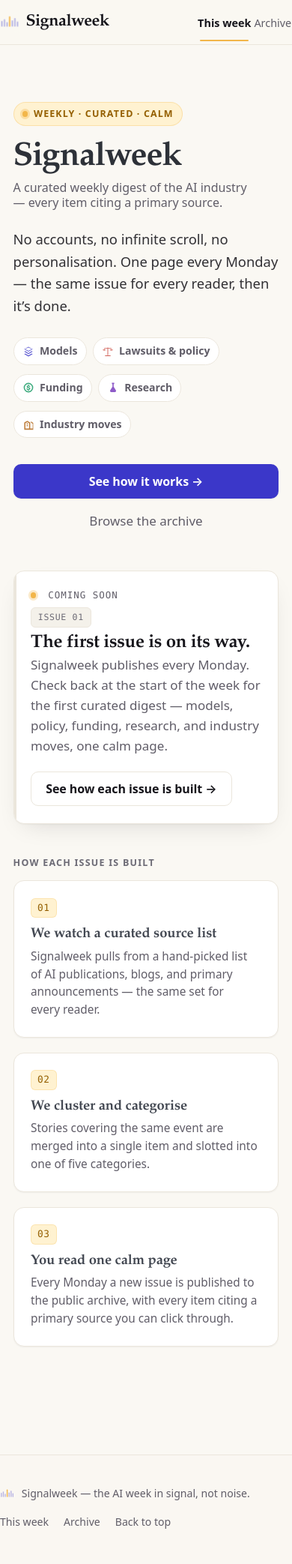
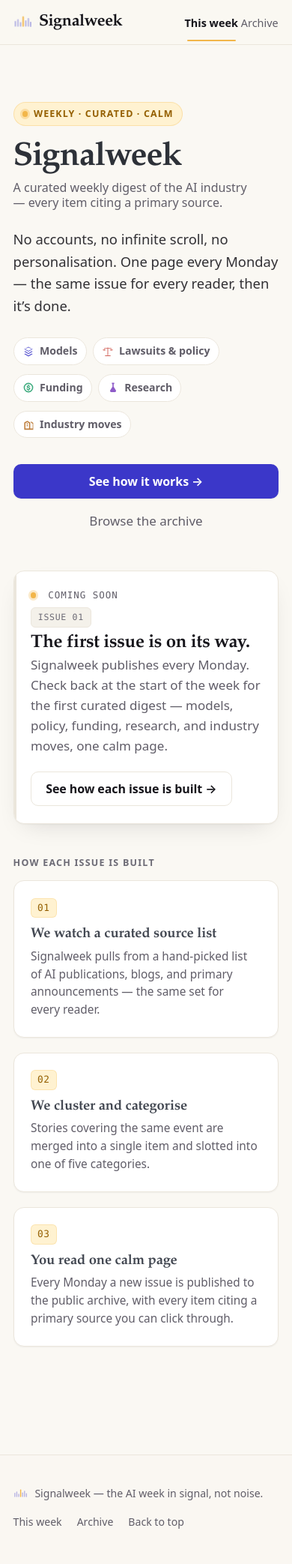
Before and after one commit to jubacCH/signalweek, a FastAPI app: page / in a window 390 px wide; the page is wider, and only the part inside the window is pictured. Shown: that part at 75% size. Run offline with FastAPI, Linux system fonts and the light colour scheme.

Commit message:
fix: restore horizontal gutter on tablet/narrow-desktop widths
Pico's .container zeroes its side padding at >=576px, expecting the
auto-centering margin to supply the gutter once the viewport drops
below the container's max-width. Our max-width is a fixed --sw-page
(992px) instead of Pico's stepped breakpoints, so between ~576px and
992px the viewport was still wider than the padding reset threshold
but narrower than --sw-page: main content, the header nav, and the
footer all rendered flush against the screen edge, clipping the
"Archive" link on phones in portrait (which sit just under 576px on
some devices) and touching edge-to-edge at tablet widths.

Co-Authored-By: Claude Sonnet 5 <noreply@anthropic.com>

```diff
--- a/src/signalweek/web/static/signalweek.css
+++ b/src/signalweek/web/static/signalweek.css
@@ -846,6 +846,21 @@ form.htmx-request button[type=submit]::after {
   .site-footer__inner { flex-direction: column; align-items: flex-start; gap: 1rem; }
 }
 
+/* Below the fixed --sw-page width, Pico's own .container resets its side
+   padding to 0 (it expects auto-centering to supply the gutter by then,
+   which only holds once the viewport is narrower than --sw-page). Until the
+   viewport actually drops below --sw-page, main/header/footer content was
+   landing flush against the screen edge. Restore a consistent inset so
+   nothing touches the edge between a phone and the desktop breakpoint. */
+@media (max-width: 991.98px) {
+  body > main.container,
+  .site-header nav,
+  .site-footer__inner {
+    padding-left: var(--pico-spacing);
+    padding-right: var(--pico-spacing);
+  }
+}
+
 /* ---------- reduced motion ---------- */
 @media (prefers-reduced-motion: reduce) {
   *, *::before, *::after {
```
